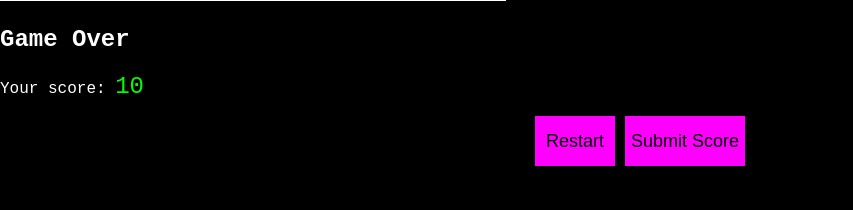
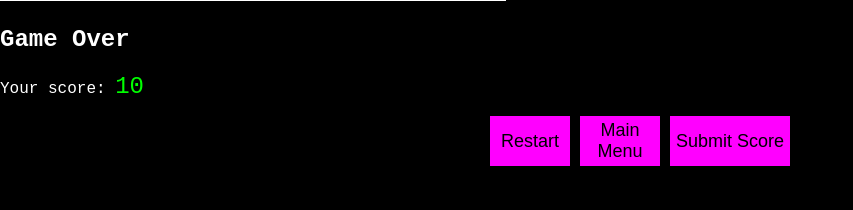
Before and after one commit to phoawb/browser-arcade, a Flask app: page /game/snake in a window 1280 px wide. Shown: the part 590-800 px from the top of the page, without its empty margins (0-853 px from the left). Run offline with Flask 3, Linux system fonts and the light colour scheme.

Commit message:
made score font bigger for pong and added main menu button for the game over screen

```diff
--- a/static/css/game.css
+++ b/static/css/game.css
@@ -64,6 +64,21 @@ input[type='submit']:hover {
   background-color: #00ff00;
 }
 
+#main-menu-button {
+  margin-right: 10px;
+  height: 50px;
+  width: 80px;
+  font-size: 18px;
+  background-color: #ff00ff;
+  color: #000;
+  border: none;
+  cursor: pointer;
+}
+
+#main-menu-button:hover {
+  background-color: #00ff00;
+}
+
 #game-canvas {
   border: white solid;
 }
--- a/static/js/arcade.js
+++ b/static/js/arcade.js
@@ -0,0 +1,3 @@
+function goToMainMenu() {
+  window.location.href = '/';
+}
--- a/static/js/pong.js
+++ b/static/js/pong.js
@@ -72,9 +72,9 @@ function drawPaddle() {
 }
 
 function drawScore() {
-  ctx.font = '16px Arial';
+  ctx.font = '20px Arial';
   ctx.fillStyle = '#0095DD';
-  ctx.fillText('Score: ' + score, 8, 20);
+  ctx.fillText('Score: ' + score, 8, 22);
 }
 
 function draw() {
--- a/templates/game.html
+++ b/templates/game.html
@@ -22,6 +22,9 @@
       <p>Your score: <span id="score"></span></p>
       <div id="button-container">
         <button id="restart-button" onclick="restartGame()">Restart</button>
+        <button id="main-menu-button" onclick="goToMainMenu()">
+          Main Menu
+        </button>
         <form
           id="score-form"
           action="{{ url_for('gameover', game_name=game) }}"
@@ -41,5 +44,6 @@
       const gameName = '{{ game }}'; // Get the game name from the template
     </script>
     <script src="{{ url_for('static', filename='js/' ~ game ~ '.js') }}"></script>
+    <script src="{{ url_for('static', filename='js/arcade.js')}}"></script>
   </body>
 </html>
```
